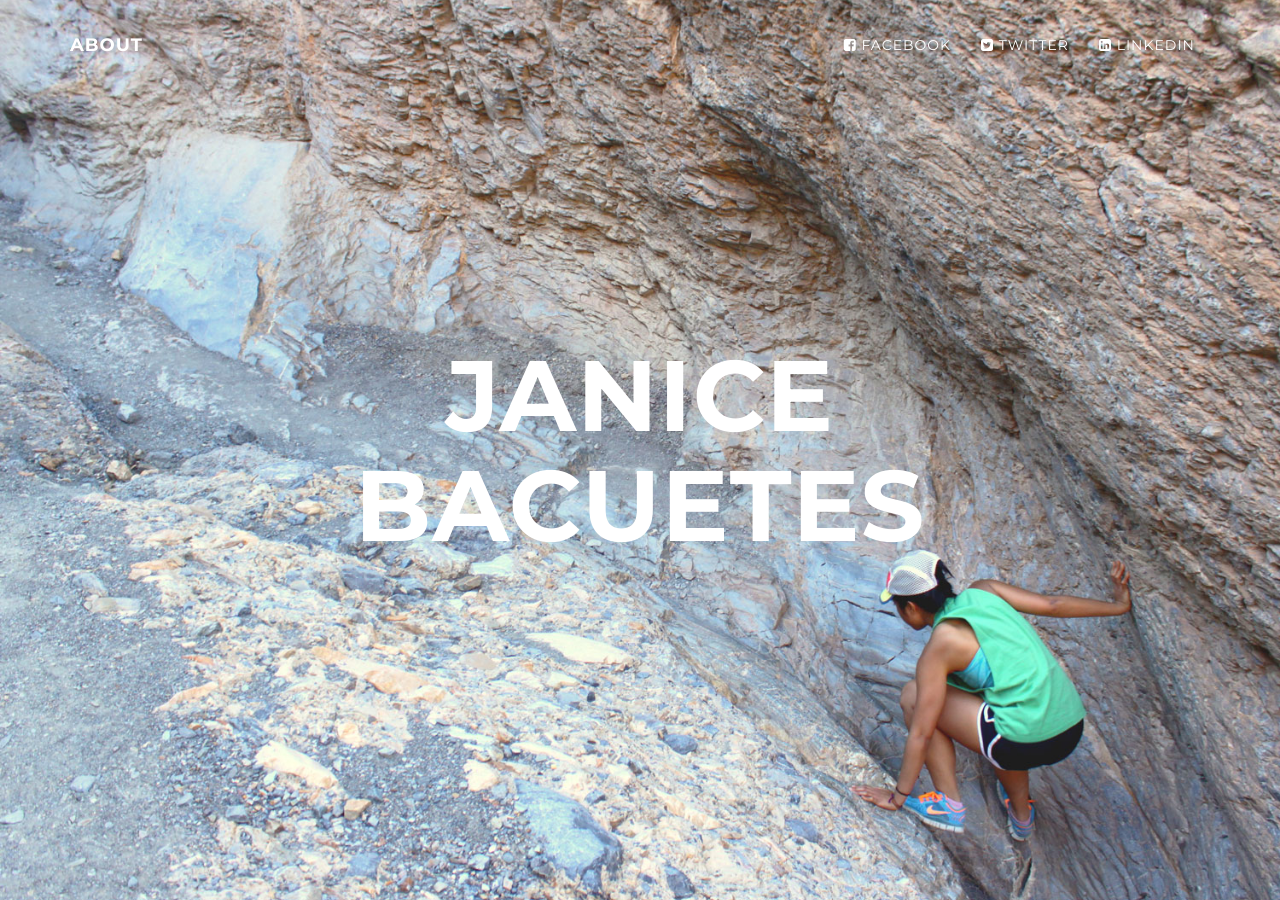
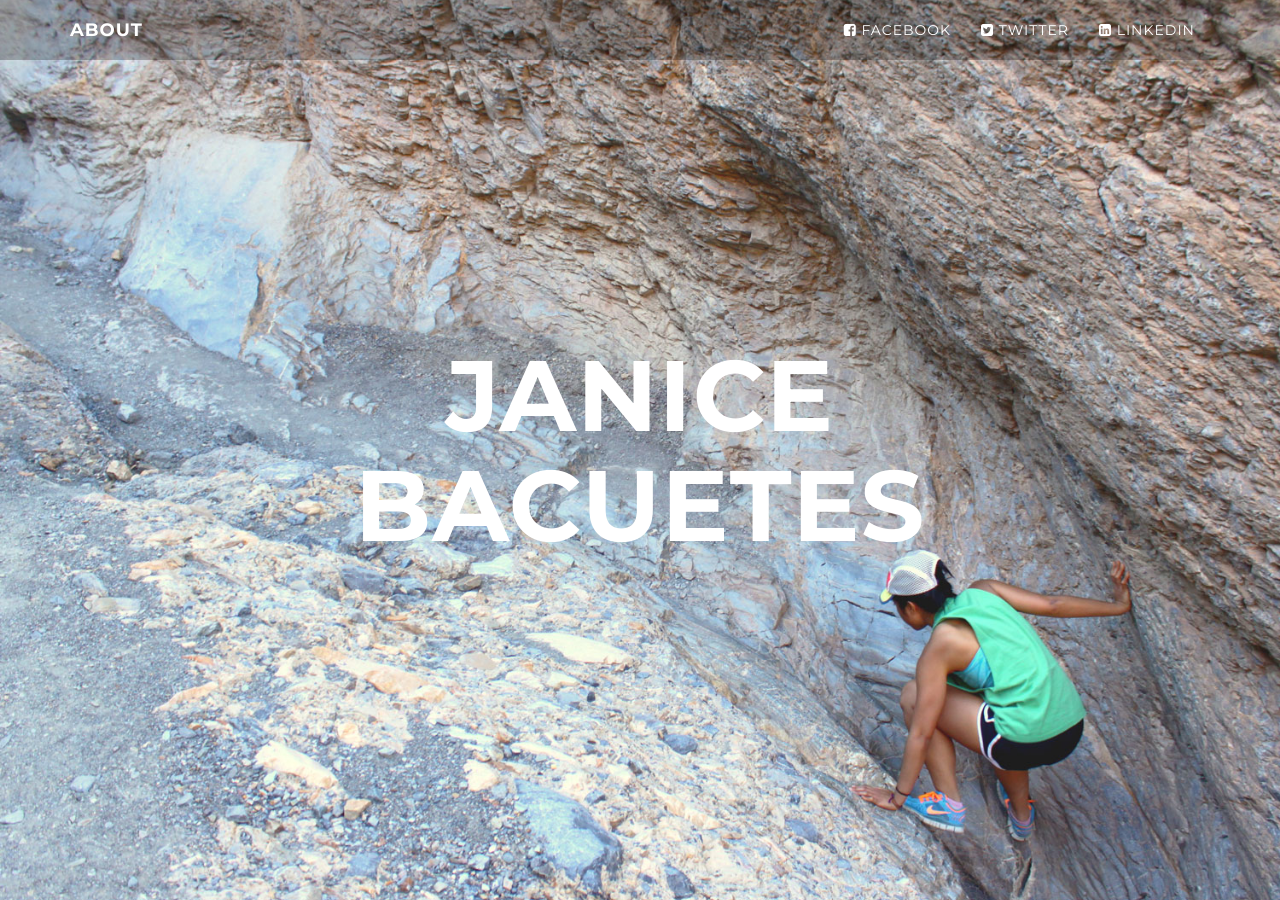
Before and after one commit to juhneece/juhneece.github.io, a Jekyll site: the page built from index.html, in a window 1280 px wide. Built offline with Jekyll 4.4.1, drawn with Linux system fonts in a browser that asks for light colours; nearby versions of some CDN libraries; Markdown is read by kramdown in place of the engine named in the settings.

Commit message:
style the full-width homepage navbar

```diff
--- a/public/css/home.scss
+++ b/public/css/home.scss
@@ -114,10 +114,10 @@ a {
     }
   }
   @media (min-width:768px) {
-    padding: 20px 0;
+    padding: 5px 0;
     border-bottom: none;
     letter-spacing: 1px;
-    background: transparent;
+    background: transparentize(black, 0.75);
     -webkit-transition: background .5s ease-in-out,padding .5s ease-in-out;
     -moz-transition: background .5s ease-in-out,padding .5s ease-in-out;
     transition: background .5s ease-in-out,padding .5s ease-in-out;
```
